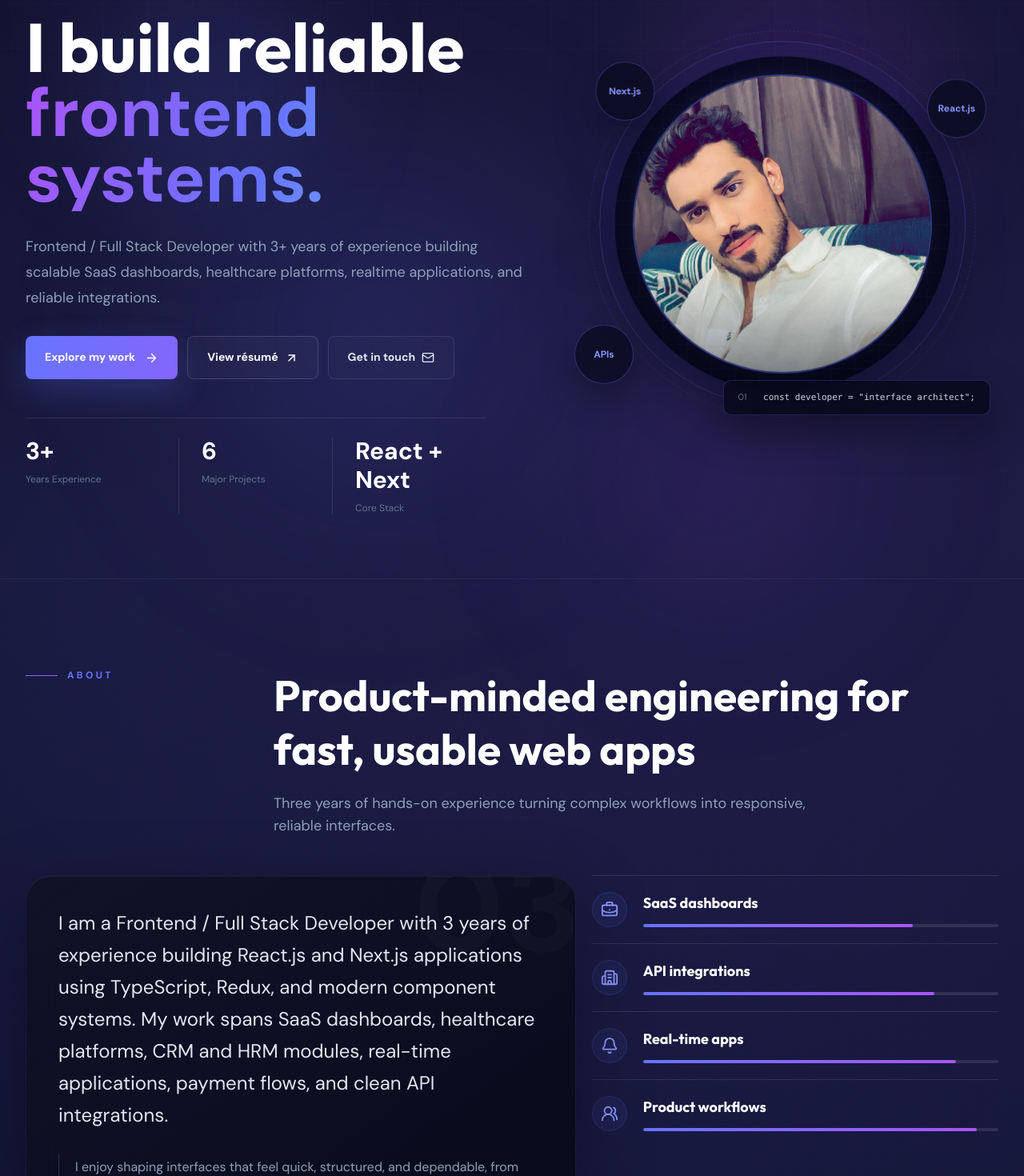
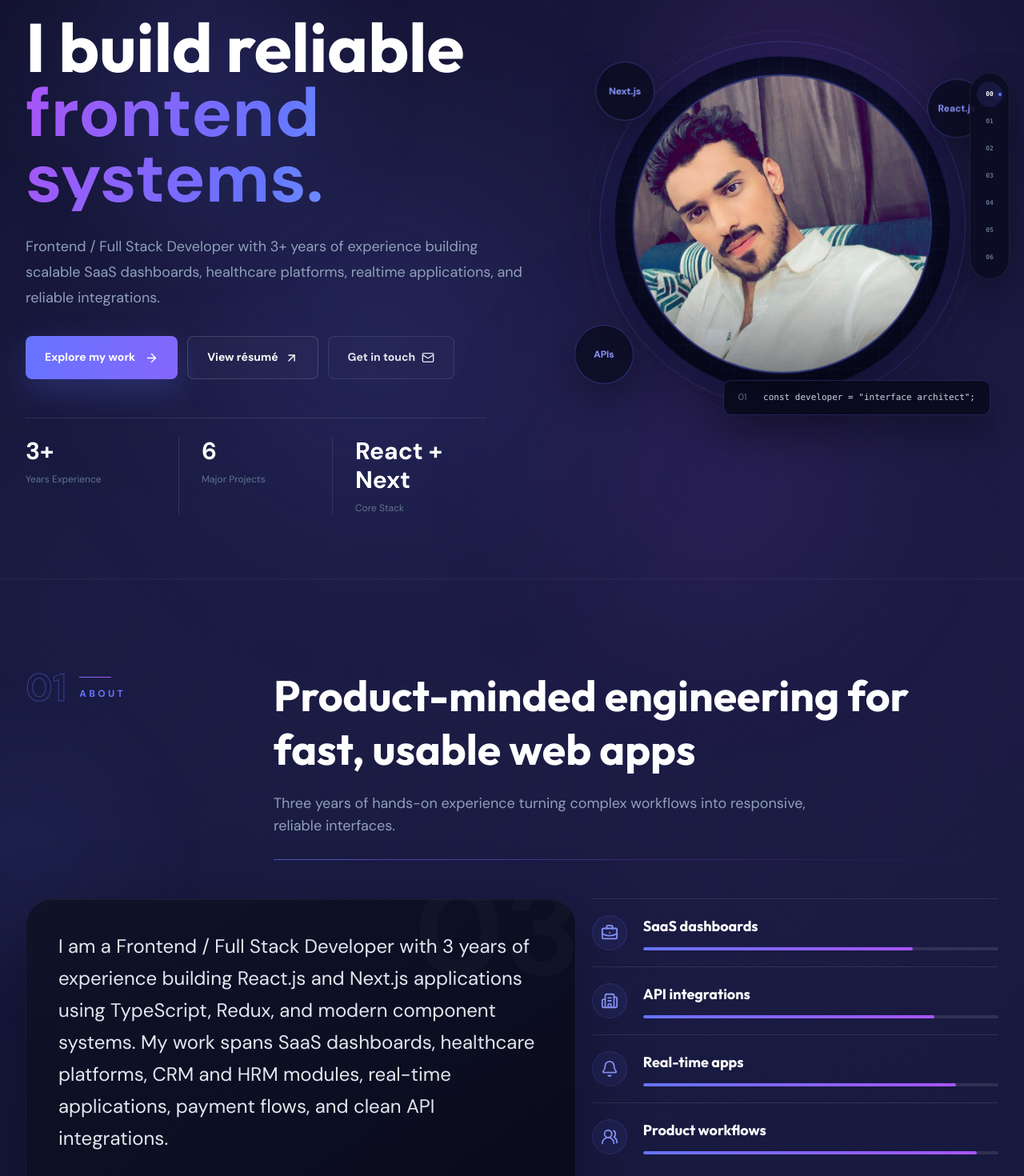
Before and after one commit to shubhamvdev/shubhamvdev.github.io, a Next.js app: page / in a window 1280 px wide. Shown: the part 180-1650 px from the top of the page at 80% size. Built offline with nearby package versions, Linux system fonts and the light colour scheme.

Commit message:
Refine portfolio layout and section navigation

```diff
--- a/app/globals.css
+++ b/app/globals.css
@@ -303,7 +303,125 @@ select {
 }
 
 .section-shell {
+  position: relative;
+  isolation: isolate;
   border-top: 1px solid rgba(255, 255, 255, 0.055);
+}
+
+.section-shell::before {
+  content: "";
+  position: absolute;
+  top: 12%;
+  z-index: -1;
+  width: min(34vw, 520px);
+  aspect-ratio: 1;
+  border-radius: 50%;
+  pointer-events: none;
+  background: radial-gradient(circle, rgba(var(--accent-rgb), 0.075), transparent 68%);
+  filter: blur(30px);
+}
+
+.section-shell:nth-of-type(even)::before {
+  left: -15%;
+}
+
+.section-shell:nth-of-type(odd)::before {
+  right: -15%;
+  background: radial-gradient(circle, rgba(var(--accent-2-rgb), 0.065), transparent 68%);
+}
+
+.section-number {
+  color: transparent;
+  -webkit-text-stroke: 1px rgba(var(--accent-rgb), 0.42);
+  text-stroke: 1px rgba(var(--accent-rgb), 0.42);
+}
+
+.section-title-rule {
+  background: linear-gradient(90deg, rgba(var(--accent-rgb), 0.7), rgba(var(--accent-2-rgb), 0.24), transparent);
+}
+
+.section-rail {
+  position: fixed;
+  right: 18px;
+  top: 50%;
+  z-index: 45;
+  display: none;
+  flex-direction: column;
+  gap: 2px;
+  padding: 10px 8px;
+  border: 1px solid rgba(255, 255, 255, 0.08);
+  border-radius: 999px;
+  background: color-mix(in srgb, var(--surface-deep) 78%, transparent);
+  box-shadow: 0 18px 50px rgba(0, 0, 0, 0.32);
+  translate: 0 -50%;
+  backdrop-filter: blur(20px) saturate(145%);
+}
+
+.section-rail-link {
+  position: relative;
+  display: flex;
+  width: 32px;
+  height: 32px;
+  align-items: center;
+  justify-content: center;
+  border-radius: 50%;
+  color: #64748b;
+  transition: color 250ms ease, background 250ms ease;
+}
+
+.section-rail-link:hover,
+.section-rail-link.is-active {
+  color: #ffffff;
+  background: rgba(var(--accent-rgb), 0.12);
+}
+
+.section-rail-index {
+  font-family: ui-monospace, SFMono-Regular, Menlo, monospace;
+  font-size: 8px;
+  font-weight: 700;
+}
+
+.section-rail-dot {
+  position: absolute;
+  right: 1px;
+  width: 4px;
+  height: 4px;
+  border-radius: 50%;
+  background: transparent;
+  transition: background 250ms ease, box-shadow 250ms ease;
+}
+
+.section-rail-link.is-active .section-rail-dot {
+  background: var(--accent);
+  box-shadow: 0 0 10px rgba(var(--accent-rgb), 0.9);
+}
+
+.section-rail-label {
+  position: absolute;
+  right: 42px;
+  padding: 6px 9px;
+  border: 1px solid rgba(255, 255, 255, 0.08);
+  border-radius: 8px;
+  background: color-mix(in srgb, var(--surface-deep) 92%, black);
+  color: #cbd5e1;
+  font-size: 10px;
+  font-weight: 600;
+  opacity: 0;
+  pointer-events: none;
+  transform: translateX(6px);
+  transition: opacity 200ms ease, transform 200ms ease;
+  white-space: nowrap;
+}
+
+.section-rail-link:hover .section-rail-label {
+  opacity: 1;
+  transform: translateX(0);
+}
+
+@media (min-width: 1280px) {
+  .section-rail {
+    display: flex;
+  }
 }
 
 .studio-panel,
@@ -316,6 +434,18 @@ select {
     0 30px 90px rgba(1, 2, 12, 0.36),
     inset 0 1px 0 rgba(255, 255, 255, 0.055);
   backdrop-filter: blur(22px);
+  transition:
+    border-color 350ms ease,
+    box-shadow 350ms ease,
+    background 350ms ease;
+}
+
+.studio-panel:hover,
+.contact-stage:hover {
+  border-color: rgba(var(--accent-rgb), 0.22);
+  box-shadow:
+    0 34px 100px rgba(1, 2, 12, 0.46),
+    inset 0 1px 0 rgba(255, 255, 255, 0.075);
 }
 
 .hero-name-outline {
--- a/app/page.tsx
+++ b/app/page.tsx
@@ -6,6 +6,7 @@ import Footer from "@/components/Footer";
 import Hero from "@/components/Hero";
 import Navbar from "@/components/Navbar";
 import Projects from "@/components/Projects";
+import SectionRail from "@/components/SectionRail";
 import Skills from "@/components/Skills";
 
 export default function Home() {
@@ -13,6 +14,7 @@ export default function Home() {
     <main className="relative min-h-screen overflow-hidden bg-radial-fade">
       <div className="soft-grid pointer-events-none fixed inset-0 z-0" />
       <Navbar />
+      <SectionRail />
       <Hero />
       <About />
       <Skills />
--- /dev/null
+++ b/components/SectionRail.tsx
@@ -0,0 +1,53 @@
+"use client";
+
+import { useEffect, useState } from "react";
+import { motion } from "framer-motion";
+import { navItems } from "@/lib/data";
+
+export default function SectionRail() {
+  const [activeSection, setActiveSection] = useState("home");
+
+  useEffect(() => {
+    const sectionIds = ["home", ...navItems.map((item) => item.href.slice(1))];
+    const sections = sectionIds
+      .map((id) => document.getElementById(id))
+      .filter((section): section is HTMLElement => Boolean(section));
+
+    const observer = new IntersectionObserver(
+      (entries) => {
+        const visible = entries
+          .filter((entry) => entry.isIntersecting)
+          .sort((a, b) => b.intersectionRatio - a.intersectionRatio)[0];
+        if (visible?.target.id) setActiveSection(visible.target.id);
+      },
+      { rootMargin: "-28% 0px -55% 0px", threshold: [0.05, 0.2, 0.45] }
+    );
+
+    sections.forEach((section) => observer.observe(section));
+    return () => observer.disconnect();
+  }, []);
+
+  const items = [{ label: "Home", href: "#home" }, ...navItems];
+
+  return (
+    <motion.aside
+      initial={{ opacity: 0, x: 20 }}
+      animate={{ opacity: 1, x: 0 }}
+      transition={{ delay: 0.8, duration: 0.6 }}
+      aria-label="Section navigation"
+      className="section-rail"
+    >
+      {items.map((item, index) => {
+        const id = item.href.slice(1);
+        const active = activeSection === id;
+        return (
+          <a key={item.href} href={item.href} className={`section-rail-link ${active ? "is-active" : ""}`} aria-label={`Go to ${item.label}`}>
+            <span className="section-rail-label">{item.label}</span>
+            <span className="section-rail-index">{String(index).padStart(2, "0")}</span>
+            <span className="section-rail-dot" />
+          </a>
+        );
+      })}
+    </motion.aside>
+  );
+}
--- a/components/SectionTitle.tsx
+++ b/components/SectionTitle.tsx
@@ -9,6 +9,15 @@ type SectionTitleProps = {
 };
 
 export default function SectionTitle({ eyebrow, title, description }: SectionTitleProps) {
+  const sectionNumbers: Record<string, string> = {
+    About: "01",
+    Skills: "02",
+    Experience: "03",
+    Projects: "04",
+    Education: "05",
+    Contact: "06"
+  };
+
   return (
     <motion.div
       initial={{ opacity: 0, y: 24 }}
@@ -17,15 +26,25 @@ export default function SectionTitle({ eyebrow, title, description }: SectionTit
       transition={{ duration: 0.6, ease: "easeOut" }}
       className="section-heading mb-12 grid gap-5 lg:grid-cols-[0.32fr_1fr] lg:items-end"
     >
-      <div className="flex items-center gap-3 lg:self-start">
-        <span className="theme-gradient-bar h-px w-10" />
-        <p className="theme-accent-text text-xs font-bold uppercase tracking-[0.28em]">{eyebrow}</p>
+      <div className="flex items-center gap-4 lg:self-start">
+        <span className="section-number text-4xl font-black leading-none sm:text-5xl">{sectionNumbers[eyebrow] ?? "•"}</span>
+        <div>
+          <span className="theme-gradient-bar mb-3 block h-px w-10" />
+          <p className="theme-accent-text text-xs font-bold uppercase tracking-[0.28em]">{eyebrow}</p>
+        </div>
       </div>
       <div>
         <h2 className="max-w-4xl text-3xl font-bold leading-tight text-white sm:text-4xl lg:text-[3.35rem]">{title}</h2>
         {description ? (
           <p className="mt-5 max-w-2xl text-base leading-7 text-slate-400 sm:text-lg">{description}</p>
         ) : null}
+        <motion.div
+          initial={{ scaleX: 0 }}
+          whileInView={{ scaleX: 1 }}
+          viewport={{ once: true }}
+          transition={{ duration: 0.9, ease: [0.16, 1, 0.3, 1], delay: 0.15 }}
+          className="section-title-rule mt-7 h-px origin-left"
+        />
       </div>
     </motion.div>
   );
```
